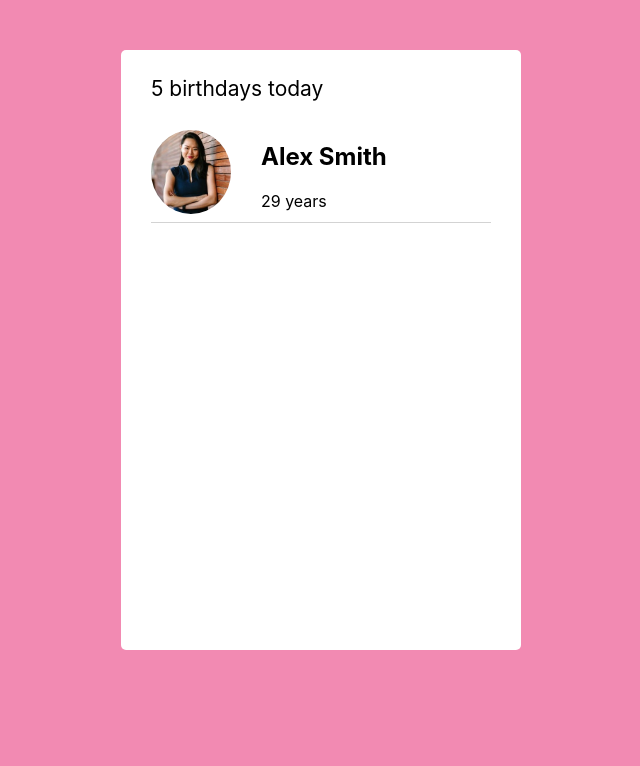
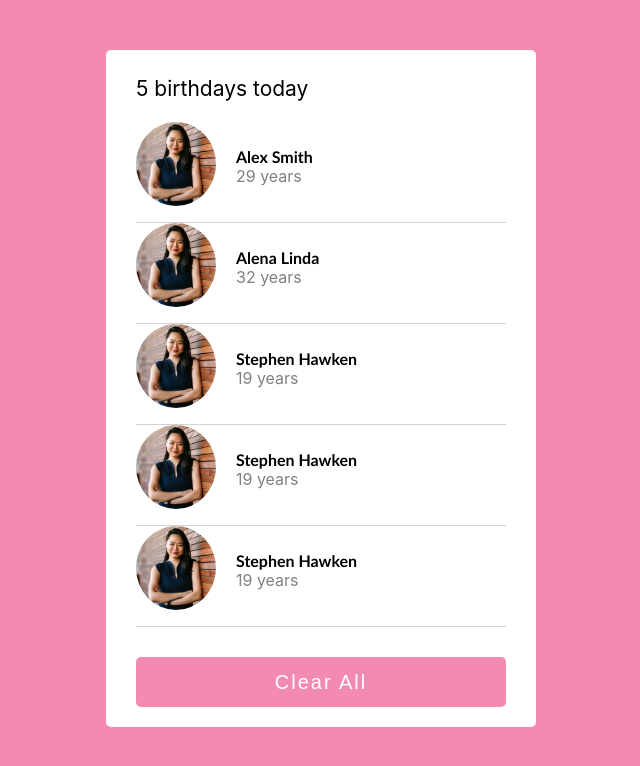
Before and after one commit to asadmahasg/birthday-reminder, a React (Create React App) app: page / in a window 1280 px wide. Shown: the top 766 px of the page, without its empty margins (319-959 px from the left). Built offline with nearby package versions, Linux system fonts and the light colour scheme.

Commit message:
update components

```diff
--- a/src/App.css
+++ b/src/App.css
@@ -4,8 +4,8 @@ html{
   background-color: #F28AB2;
 }
 .white-card{
-  width: 400px;
-  height: 600px;
+  width: 430px;
+  height: auto;
   background-color: white;
   margin-left: auto;
   margin-right: auto;
@@ -29,10 +29,33 @@ html{
   border-radius: 50%;
   /* border: 2px rgb(14, 134, 214) solid; */
 }
+.personName{
+  font-family: 'Gill Sans', 'Gill Sans MT', Calibri, 'Trebuchet MS', sans-serif;
+  font-size: 16px;
+  margin: 0%;
+}
+.personAge{
+  color: gray;
+  margin: 0%;
+}
 .row{
   display: flex;
   align-items: center;
 }
 .details{
-  margin-left: 30px;
+  margin-left: 20px;
 }
+.btn-div{
+  height: 50px;
+  margin-top: 30px;
+}
+.clear-button{
+  border: none;
+  background-color: #f28ab2;
+  width: 100%;
+  height: 50px;
+  color: white;
+  font-size: 20px;
+  letter-spacing: 2px;
+  border-radius: 5px;
+}
--- a/src/App.js
+++ b/src/App.js
@@ -1,13 +1,16 @@
 import React from 'react'
 import Style from './App.css'
-import PersonDetail from './components/PersonDetail'
+import Heading from './components/Heading';
+import PersonList from './components/PersonList';
+import ClearButton from './components/ClearButton'
 
 function App(){
   return(
-    <div className="white-card">
+    <div className="white-card" style={Style}>
       <div className="content-inside">
-          <p className="heading">5 birthdays today</p>
-          <PersonDetail />
+          <Heading />
+          <PersonList />
+          <ClearButton />
       </div>
 
     </div>
--- /dev/null
+++ b/src/components/ClearButton.js
@@ -0,0 +1,12 @@
+import React from "react";
+import Style from '../App.css'
+
+function ClearButton(){
+    return(
+        <div className="btn-div" style={Style}>
+            <button className="clear-button">Clear All</button>
+        </div>
+    );
+}
+
+export default ClearButton;
--- /dev/null
+++ b/src/components/Heading.js
@@ -0,0 +1,12 @@
+import React from "react";
+
+function Heading(){
+    return(
+        <div>
+            <p className="heading">5 birthdays today</p>
+        </div>
+    )
+
+}
+
+export default Heading;
--- a/src/components/PersonDetail.js
+++ b/src/components/PersonDetail.js
@@ -2,16 +2,16 @@ import React from "react";
 import Style from '../App.css';
 import logo from '../Images/image2.jpeg'
 
-function PersonDetail(){
+function PersonDetail(props){
     return(
-        <div className="person">
+        <div className="person" style={Style}>
             <div className="row">
                 <div className="img-Div">
                     <img src={logo} alt="" className="personImage"></img>
                 </div>
                 <div className="details">
-                    <h2 className="personName">Alex Smith</h2>
-                    <p className="personAge">29 years</p>
+                    <h2 className="personName">{props.name}</h2>
+                    <p className="personAge">{props.age}</p>
                 </div>
             </div>
 
--- /dev/null
+++ b/src/components/PersonList.js
@@ -0,0 +1,17 @@
+import React from "react";
+import PersonDetail from "./PersonDetail";
+
+function PersonList(){
+    return(
+        <div>
+            <PersonDetail name="Alex Smith" age="29 years"/>
+            <PersonDetail name="Alena Linda" age="32 years"/>
+            <PersonDetail name="Stephen Hawken" age="19 years"/>
+            <PersonDetail name="Stephen Hawken" age="19 years"/>
+            <PersonDetail name="Stephen Hawken" age="19 years"/>
+
+        </div>
+    );
+}
+
+export default PersonList
```
